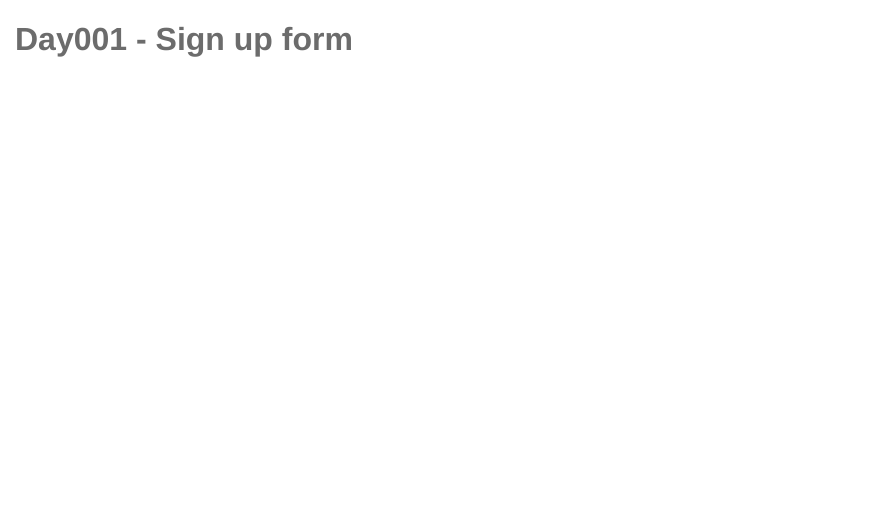
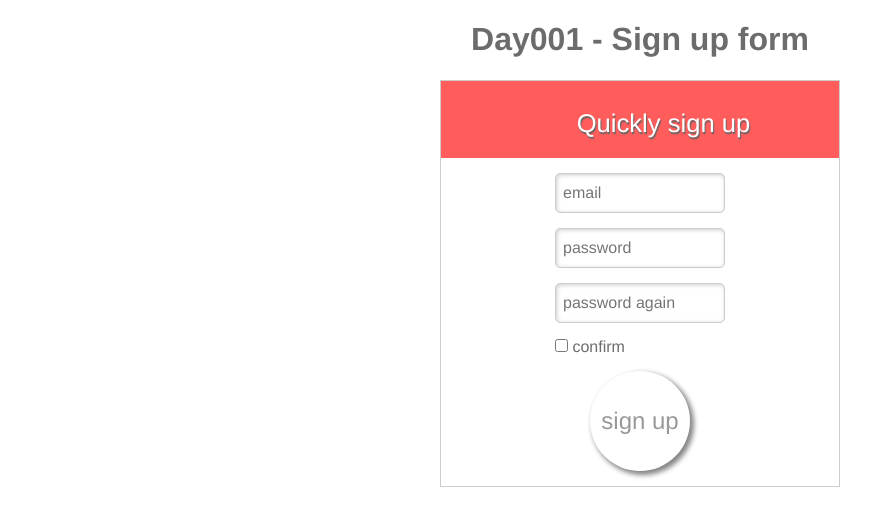
Before and after one commit to magicsung/magicsung.github.io, a website: page daily-ui/day001/index.html in a window 1280 px wide. Shown: the whole page, without its empty margins (0-886 px from the left). Drawn offline with Linux system fonts and the light colour scheme.

Commit message:
add day001.

```diff
--- a/daily-ui/day001/index.html
+++ b/daily-ui/day001/index.html
@@ -4,10 +4,39 @@
     <meta charset="utf-8">
     <title>Day001 sign up form</title>
     <meta name="viewport" content="width=device-width, initial-scale=1, maximum-scale=1, user-scalable=no">
+    <link rel="stylesheet" href="https://fonts.googleapis.com/icon?family=Material+Icons" >
     <link rel="stylesheet" href="/css/lib/normalize.css" media="screen" title="no title" charset="utf-8">
     <link rel="stylesheet" href="./style.css" media="screen" title="no title" charset="utf-8">
   </head>
   <body>
-    <h1>Day001 - Sign up form</h1>
+    <header>
+      <h1>Day001 - Sign up form</h1>
+    </header>
+    <div class="sign-up center-block">
+      <div class="title">
+        <i class="material-icons title-icon text-shadow">&#xE037;</i>
+        <span class="text-shadow">Quickly sign up</span>
+      </div>
+      <div class="content center-block">
+        <form class="" action="index.html" method="post">
+          <div class="">
+            <input class="form-control" type="text" name="email" value="" placeholder="email">
+          </div>
+          <div class="">
+            <input class="form-control" type="password" name="password" value="" placeholder="password">
+          </div>
+          <div class="">
+            <input class="form-control" type="password" name="password-confirm" value="" placeholder="password again">
+          </div>
+          <div class="confirm">
+            <input type="checkbox" name="signup-confirm" value="" id="signup-confirm">
+            <label for="signup-confirm">confirm</label>
+          </div>
+          <div class="">
+            <input type="submit" name="name" value="sign up" class="btn btn-circle center-block">
+          </div>
+        </form>
+      </div>
+    </div>
   </body>
 </html>
--- a/daily-ui/day001/style.css
+++ b/daily-ui/day001/style.css
@@ -1,3 +1,72 @@
 h1 {
-  margin-left: 15px;
+  text-align: center;
 }
+
+.center-block {
+  margin: 0 auto;
+  display: block;
+}
+.inline-block {
+  display: inline-block;
+}
+
+.sign-up {
+  max-width: 100%;
+  width: 400px;
+  position: relative;
+  border: 1px solid #ccc;
+}
+
+.sign-up .title {
+  height: 3em;
+  background-color: #ff5c5c;
+  color: #fff;
+  font-size: 1.6em;
+  line-height: 3em;
+  text-align: center;
+}
+.title-icon {
+  font-size: 2em;
+  position: relative;
+  top: 15px;
+}
+.text-shadow {
+  text-shadow: 1px 2px 1px #666;
+}
+
+.sign-up .content {
+  padding: 15px;
+  width: 200px;
+}
+
+.form-control {
+  width: 100%;
+  border-radius: 5px;
+  min-height: 40px;
+  border: 1px solid #ccc;
+  padding: 7px;
+  margin-bottom: 15px;
+  box-shadow: inset 1px 1px 4px #ccc;
+}
+
+.confirm {
+  margin-bottom: 15px;
+}
+
+.btn {
+  border: 0;
+  background-color: #fff;
+  color: #999;
+}
+.btn-circle {
+  font-size: 1.5em;
+  height: 100px;
+  width: 100px;
+  border-radius: 50px;
+  box-shadow: 3px 3px 5px 1px #858585;
+}
+
+.btn-circle:hover {
+  border: 1px solid #ccc;
+  box-shadow: 1px 1px 5px 0 #858585;
+}
```
Also changed, not shown: index.html (+1 -1 lines).
